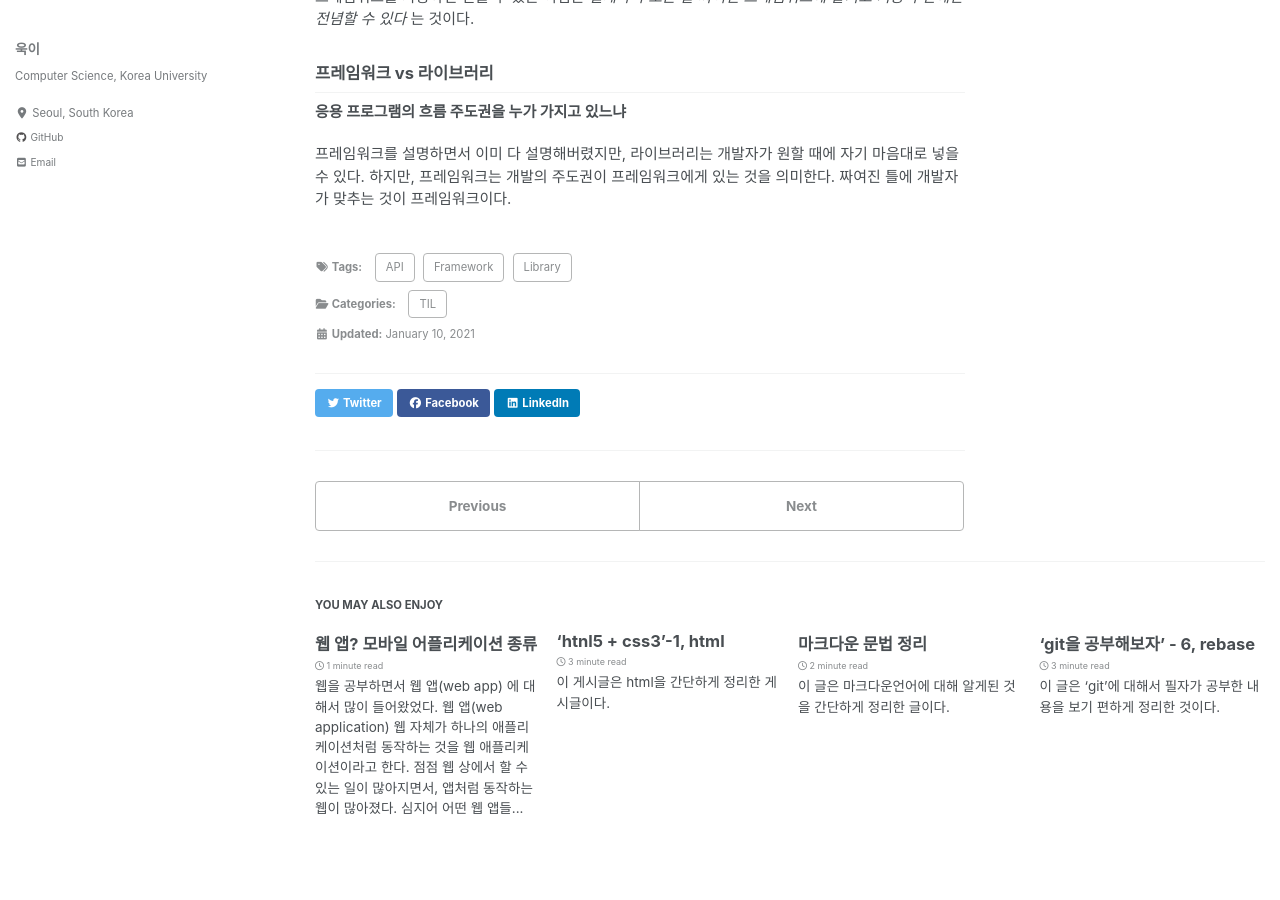
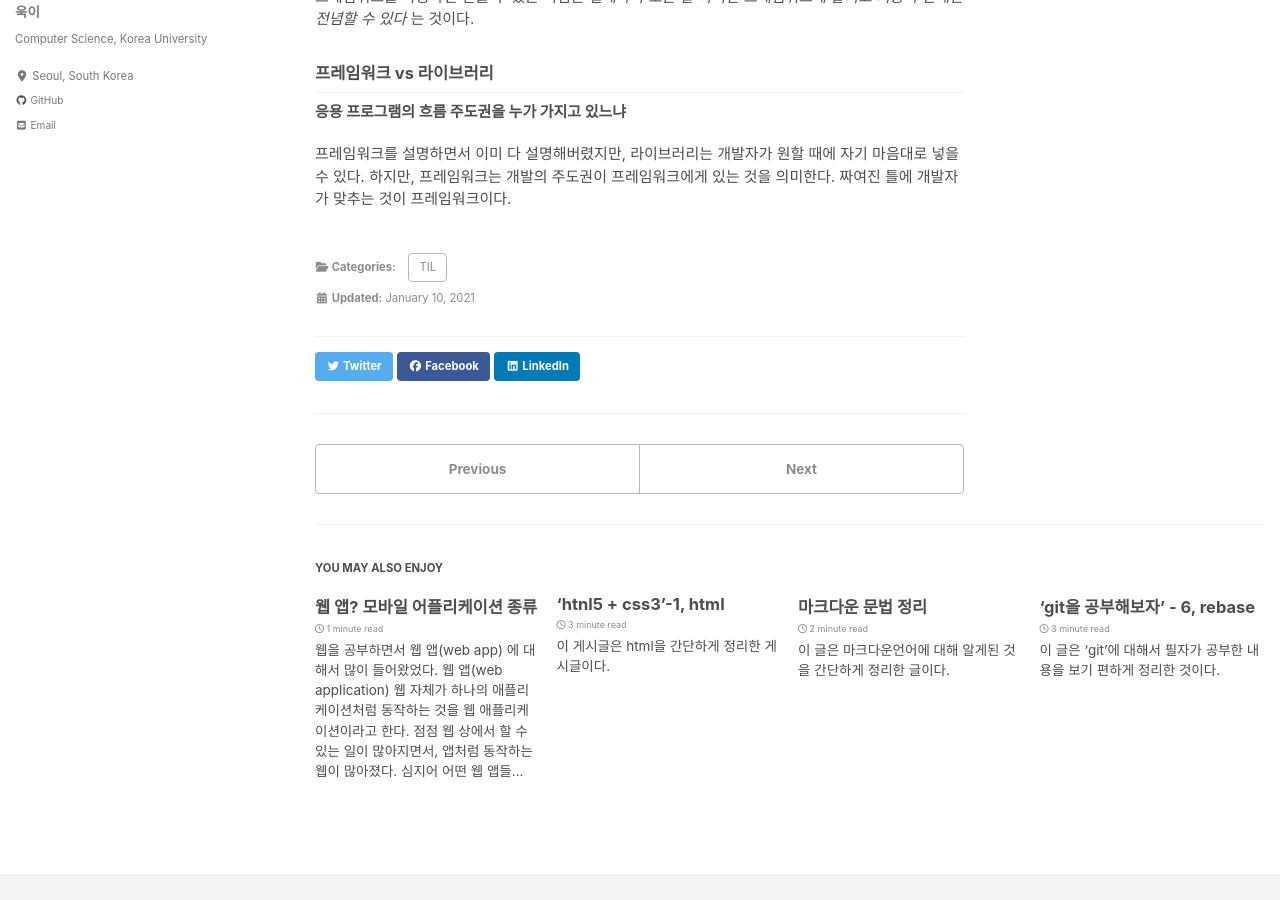
Before and after one commit to woog2roid/old-blog, a Jekyll site: the page built from _posts/TIL/2021-01-10-라이브러리 vs API vs 프레임워크.md, in a window 1280 px wide and 900 px high, scrolled down 1222 px. Built offline with Jekyll 4.4.1, drawn with Linux system fonts in a browser that asks for light colours; cached includes are drawn as plain includes; nearby versions of some CDN libraries.

```diff
--- a/_posts/TIL/2021-01-10-라이브러리 vs API vs 프레임워크.md
+++ b/_posts/TIL/2021-01-10-라이브러리 vs API vs 프레임워크.md
@@ -4,9 +4,6 @@ title: "Library vs API vs Framework"
 categories:
   - TIL
 tags:
-  - Library
-  - API
-  - Framework
 ---
 
 최근에 웹에 관심을 가지고 공부하면서 프레임워크, 라이브러리라는 말을 정말 많이 듣게 되었는데, 이게 혼용이 되다보니 그 기준이 참 모호한 것 같다는 생각이 들었다... 그래서 한 번 관련한 자료를 찾아봤다. API는 라이브러리랑 프레임워크와 헷갈리지는 않지만, 정리하는 김에 같이 정리하였다.
```
Also changed, not shown: _posts/TIL/2021-01-11-웹 앱, 모바일 어플리케이션 종류.md (+0 -1 lines).
